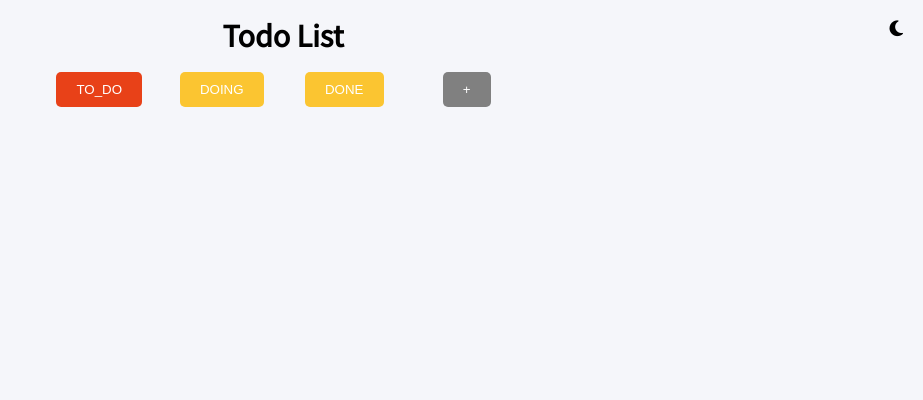
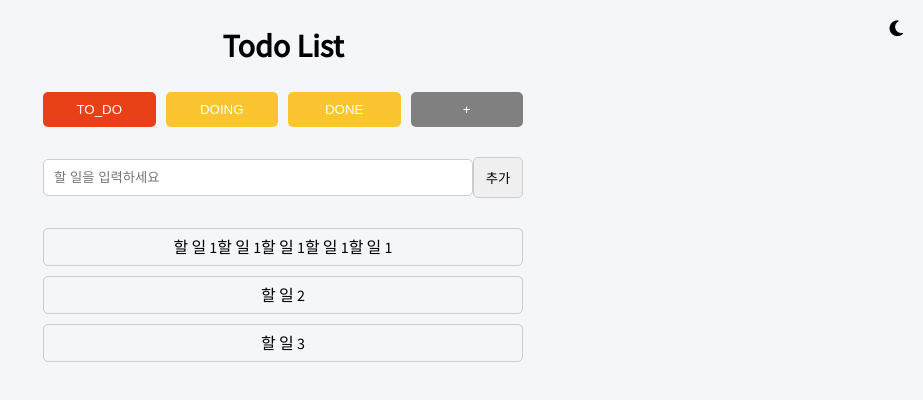
Before and after one commit to sigirace/todo_challenge, a React (Create React App) app: page /#/ in a window 1280 px wide. Shown: the top 400 px of the page, without its empty margins (357-1280 px from the left). Built offline with nearby package versions, Linux system fonts and the light colour scheme.

Commit message:
feat: todo ui

```diff
--- a/src/components/CategoryList.tsx
+++ b/src/components/CategoryList.tsx
@@ -9,9 +9,8 @@ import CategoryModal from "./CategoryModal";
 const Container = styled.div`
   display: grid;
   grid-template-columns: repeat(auto-fit, minmax(100px, 1fr));
-  max-width: 480px;
+  width: 480px;
   margin: 0 auto;
-  justify-items: center;
   gap: 10px;
 `;
 
@@ -27,14 +26,6 @@ const AddButton = styled.button`
   overflow: hidden;
   white-space: nowrap;
 `;
-
-const tmpData = (id: number): ICategory => {
-  return {
-    id: id,
-    text: "TO_DOTO_DOTO_DOTO_DOTO_DOTO_DOTO_DOTO_DOTO_DO",
-    isSelected: true,
-  };
-};
 
 export default function CategoryList() {
   const [categoryList, setCategoryList] = useRecoilState(categorySelector);
--- a/src/components/Header.tsx
+++ b/src/components/Header.tsx
@@ -13,7 +13,7 @@ const Title = styled.h1`
   justify-content: center;
   align-items: center;
   width: 100%;
-  padding: 20px;
+  padding: 30px;
   font-size: 32px;
   font-weight: bold;
 `;
--- /dev/null
+++ b/src/components/ToDo.tsx
@@ -0,0 +1,21 @@
+import styled from "styled-components";
+import { ITodo } from "../interface";
+
+const ToDoItem = styled.div`
+  display: flex;
+  justify-content: center;
+  align-items: center;
+  padding: 10px;
+  border: 1px solid #ccc;
+  border-radius: 5px;
+  width: 100%;
+  position: relative;
+`;
+
+export default function Todo({ todo }: { todo: ITodo }) {
+  const handleContextMenu = (event: React.MouseEvent) => {
+    event.preventDefault();
+    console.log("드롭다운 메뉴 열기");
+  };
+  return <ToDoItem onContextMenu={handleContextMenu}>{todo.title}</ToDoItem>;
+}
--- /dev/null
+++ b/src/components/ToDoInput.tsx
@@ -0,0 +1,32 @@
+import styled from "styled-components";
+
+const Container = styled.div`
+  display: flex;
+  width: 480px;
+  margin: 0 auto;
+  justify-content: center;
+  align-items: center;
+`;
+
+const Input = styled.input`
+  flex: 1;
+  padding: 10px;
+  border: 1px solid #ccc;
+  border-radius: 5px;
+`;
+
+const Button = styled.button`
+  width: 50px;
+  padding: 10px;
+  border: 1px solid #ccc;
+  border-radius: 5px;
+`;
+
+export default function ToDoInput() {
+  return (
+    <Container>
+      <Input placeholder="할 일을 입력하세요" />
+      <Button>추가</Button>
+    </Container>
+  );
+}
--- /dev/null
+++ b/src/components/ToDoList.tsx
@@ -0,0 +1,29 @@
+import styled from "styled-components";
+import { ITodo } from "../interface";
+import Todo from "./ToDo";
+
+const Container = styled.div`
+  display: flex;
+  flex-direction: column;
+  gap: 10px;
+  justify-content: center;
+  align-items: center;
+  width: 480px;
+  margin: 0 auto;
+`;
+
+const ToDoItems: ITodo[] = [
+  { id: 1, title: "할 일 1할 일 1할 일 1할 일 1할 일 1", category: "TO_DO" },
+  { id: 2, title: "할 일 2", category: "DOING" },
+  { id: 3, title: "할 일 3", category: "DONE" },
+];
+
+export default function ToDoList() {
+  return (
+    <Container>
+      {ToDoItems.map((todo) => (
+        <Todo key={todo.id} todo={todo} />
+      ))}
+    </Container>
+  );
+}
--- a/src/interface.ts
+++ b/src/interface.ts
@@ -3,3 +3,9 @@ export interface ICategory {
   text: string;
   isSelected: boolean;
 }
+
+export interface ITodo {
+  id: number;
+  title: string;
+  category: ICategory["text"];
+}
--- a/src/routes/Home.tsx
+++ b/src/routes/Home.tsx
@@ -1,14 +1,20 @@
 import styled from "styled-components";
-import { ICategory } from "../interface";
 import CategoryList from "../components/CategoryList";
+import ToDoInput from "../components/ToDoInput";
+import ToDoList from "../components/ToDoList";
+
+const MainContainer = styled.div`
+  display: flex;
+  flex-direction: column;
+  gap: 30px;
+`;
 
 export default function Home() {
-  const categories: ICategory[] = JSON.parse(
-    localStorage.getItem("categories") || "[]"
-  );
   return (
-    <div>
+    <MainContainer>
       <CategoryList />
-    </div>
+      <ToDoInput />
+      <ToDoList />
+    </MainContainer>
   );
 }
```
